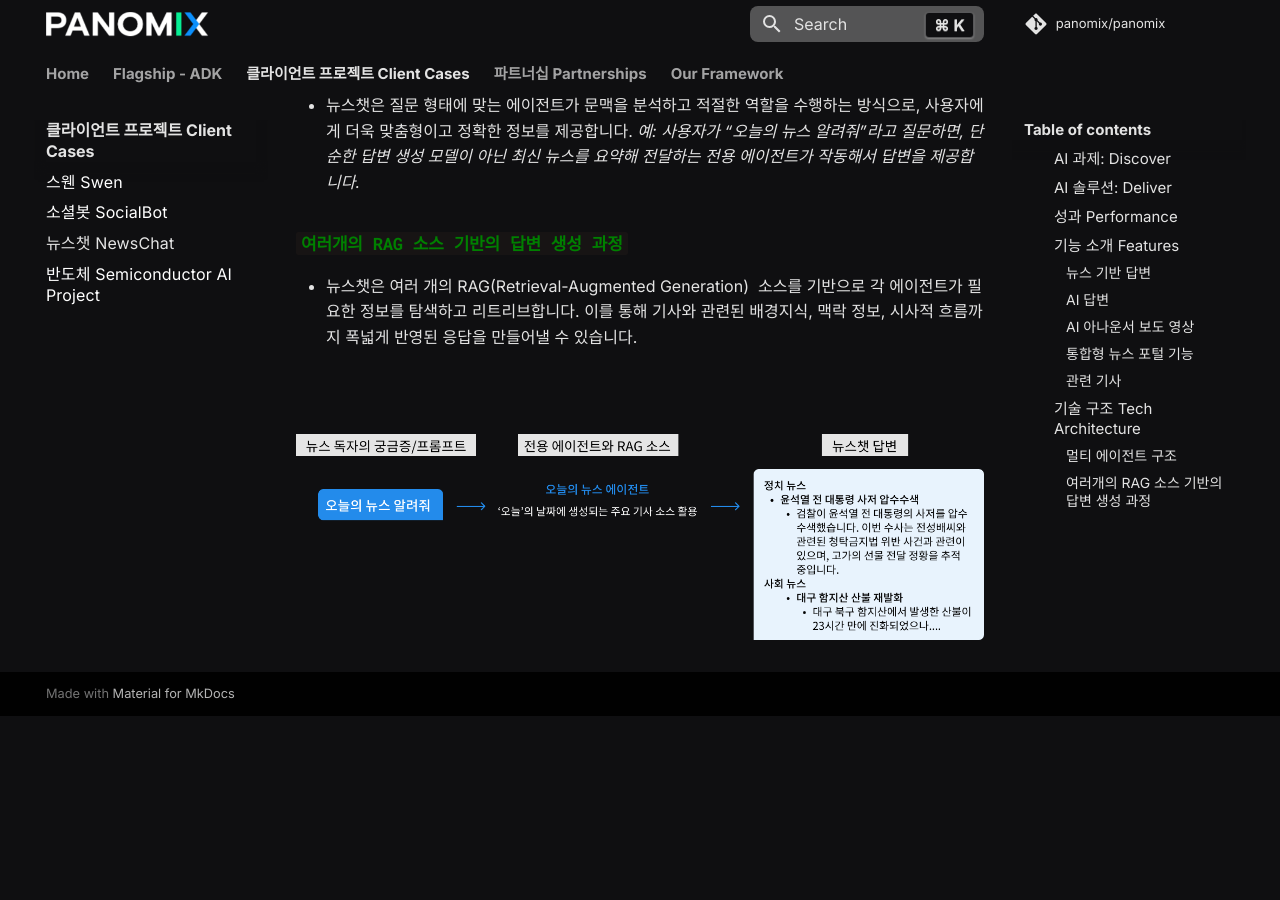
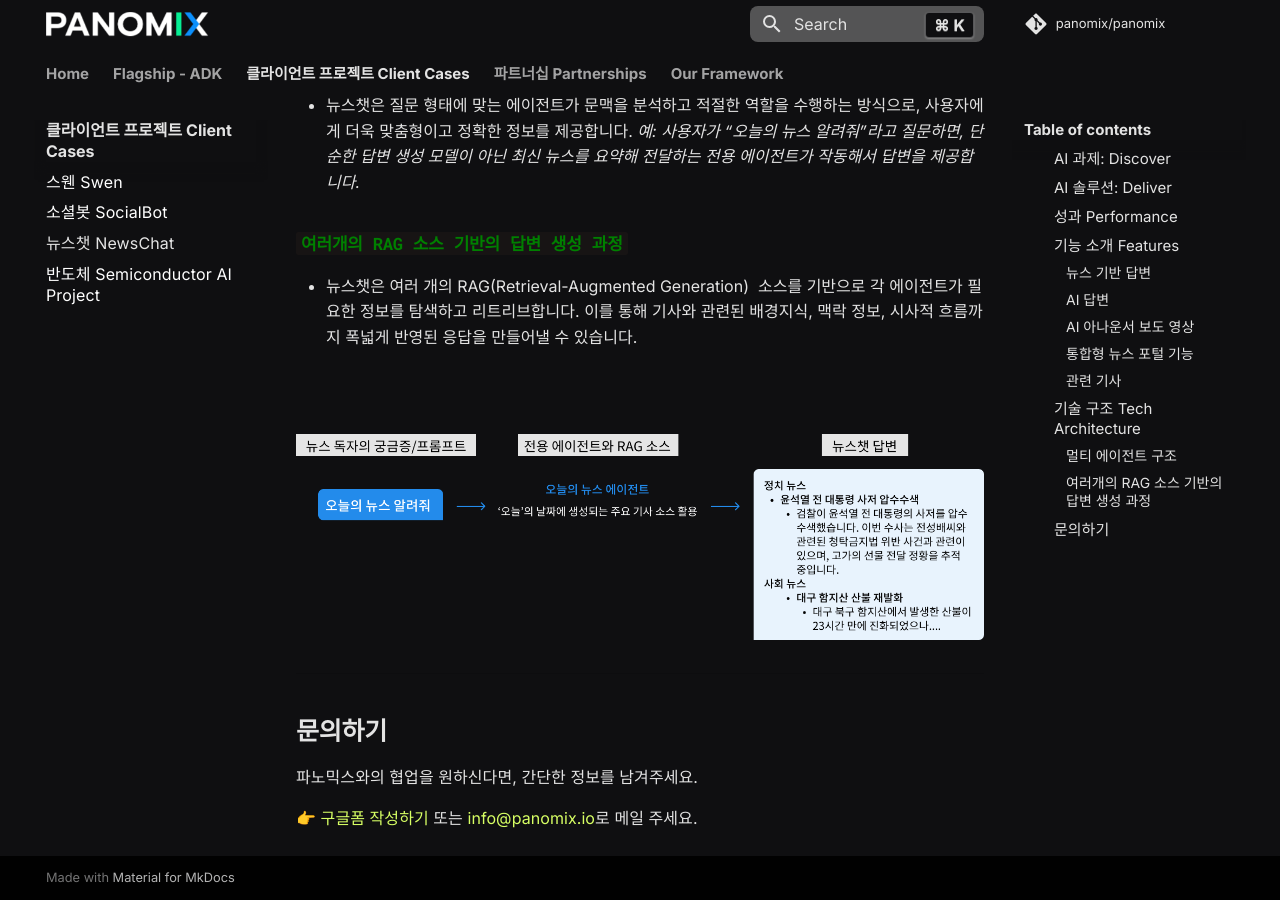
Before and after one commit to panomix/panomix, an MkDocs documentation site: the page built from docs/clients/newschat/newschat.md, in a window 1280 px wide and 900 px high, scrolled down 7648 px. Built offline with MkDocs 1.6.1 and Material for MkDocs 9.7.7, drawn with Linux system fonts in a browser that asks for light colours; comment, search, counter and statistics services are not loaded; before the commit the page ends 8364 px from its top, so only the background shows below that.

Commit message:
Update newschat.md

```diff
--- a/docs/clients/newschat/newschat.md
+++ b/docs/clients/newschat/newschat.md
@@ -107,3 +107,11 @@
 <br/>
 
 ![Product Image](images/newschat_tech.png)
+
+---
+
+## **문의하기** ##
+  파노믹스와의 협업을 원하신다면, 간단한 정보를 남겨주세요.<br>
+
+  👉 <a href="https://your-google-form-link.com" target="_blank">구글폼 작성하기</a> 또는
+  <a href="mailto:info@panomix.io">info@panomix.io</a>로 메일 주세요.
```
